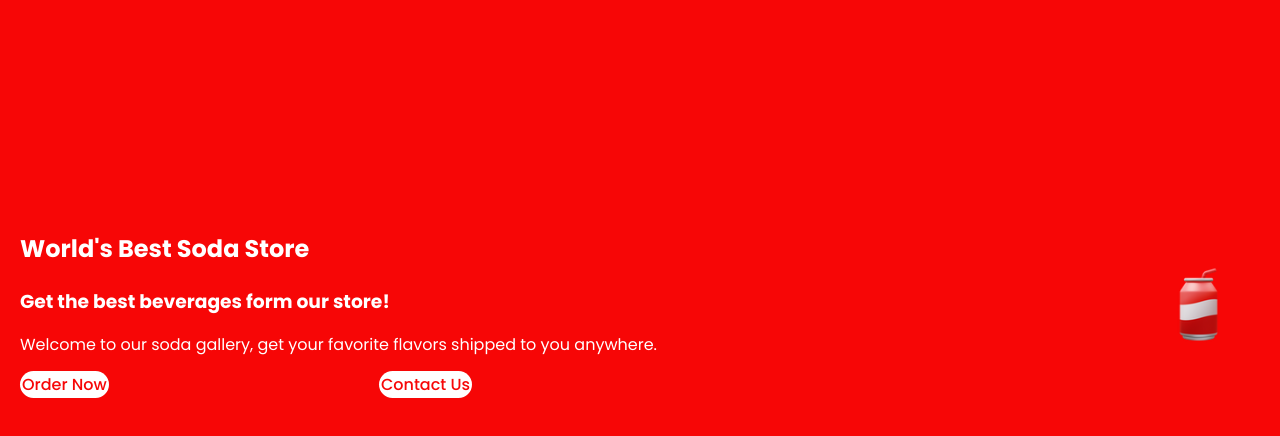
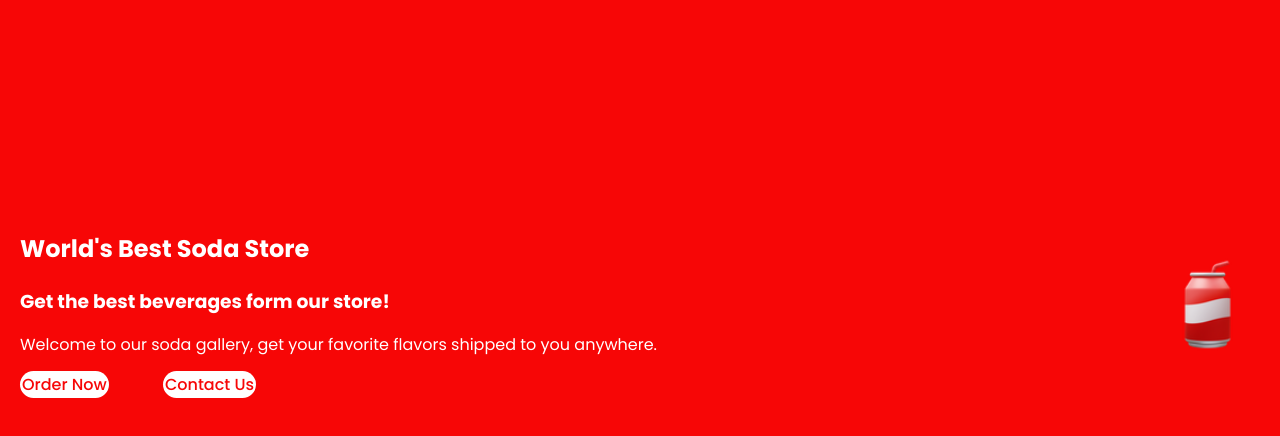
Before and after one commit to ZhayC123/Zhays-Soda-Shop, a website built with Parcel: page index.html in a window 1280 px wide. Shown: the part 88-524 px from the top of the page. Built offline with nearby package versions, Linux system fonts and the light colour scheme; a web font is replaced by a local one.

Commit message:
changed again.

```diff
--- a/style.css
+++ b/style.css
@@ -51,6 +51,7 @@ background: none;
 
 img {
     width: 90%;
+    margin-left: 20px;
 }
 
 .section-content {
@@ -142,7 +143,7 @@ transition: 0.3s ease;
     border-radius: var(--border-radius-m);
     background: var(--white-color);
     font-weight: var(--font-wheight-medium);
-    margin-right: 266px;
+    margin-right: 50px;
 }
 
 .button:hover {
```
